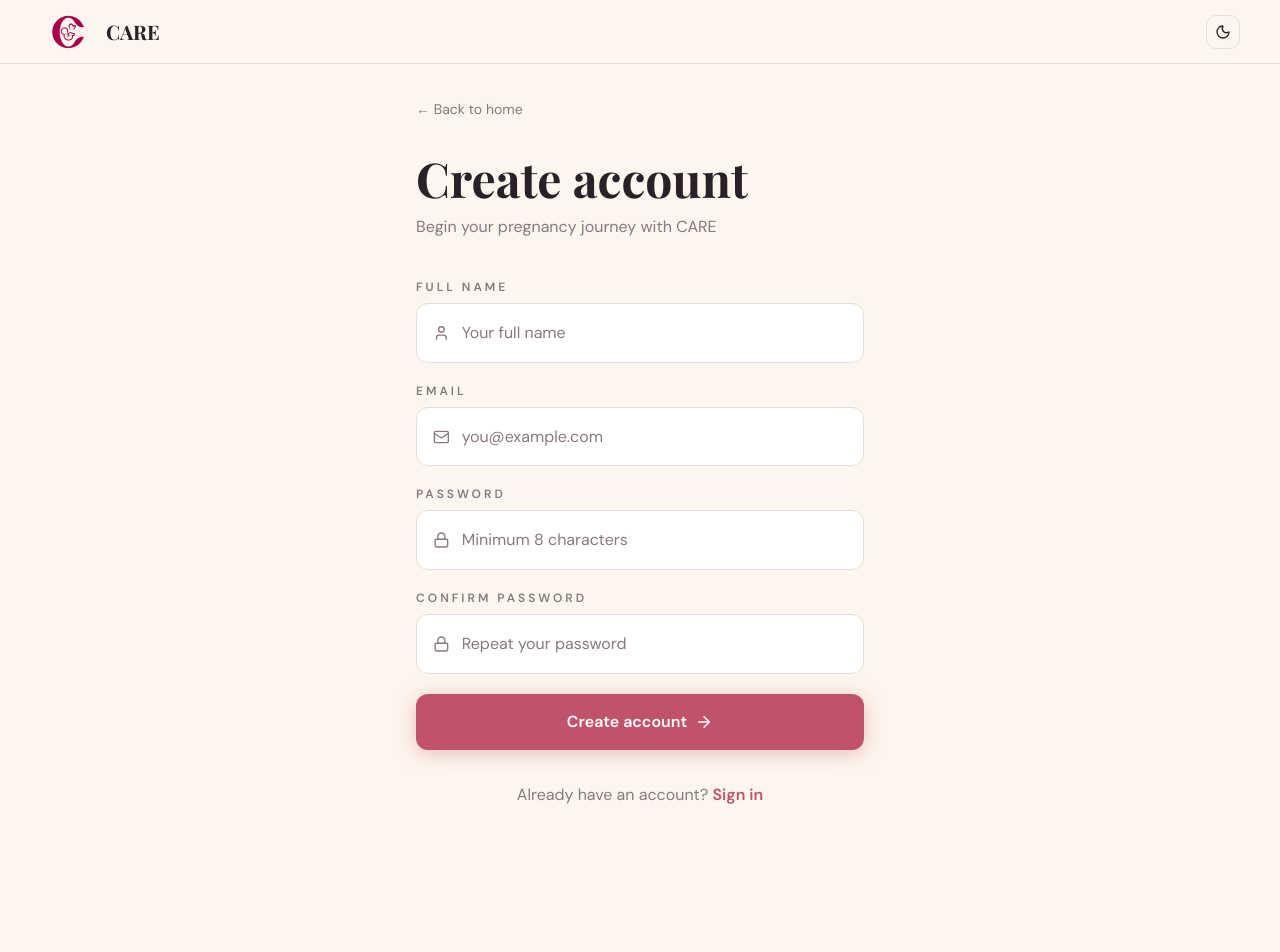
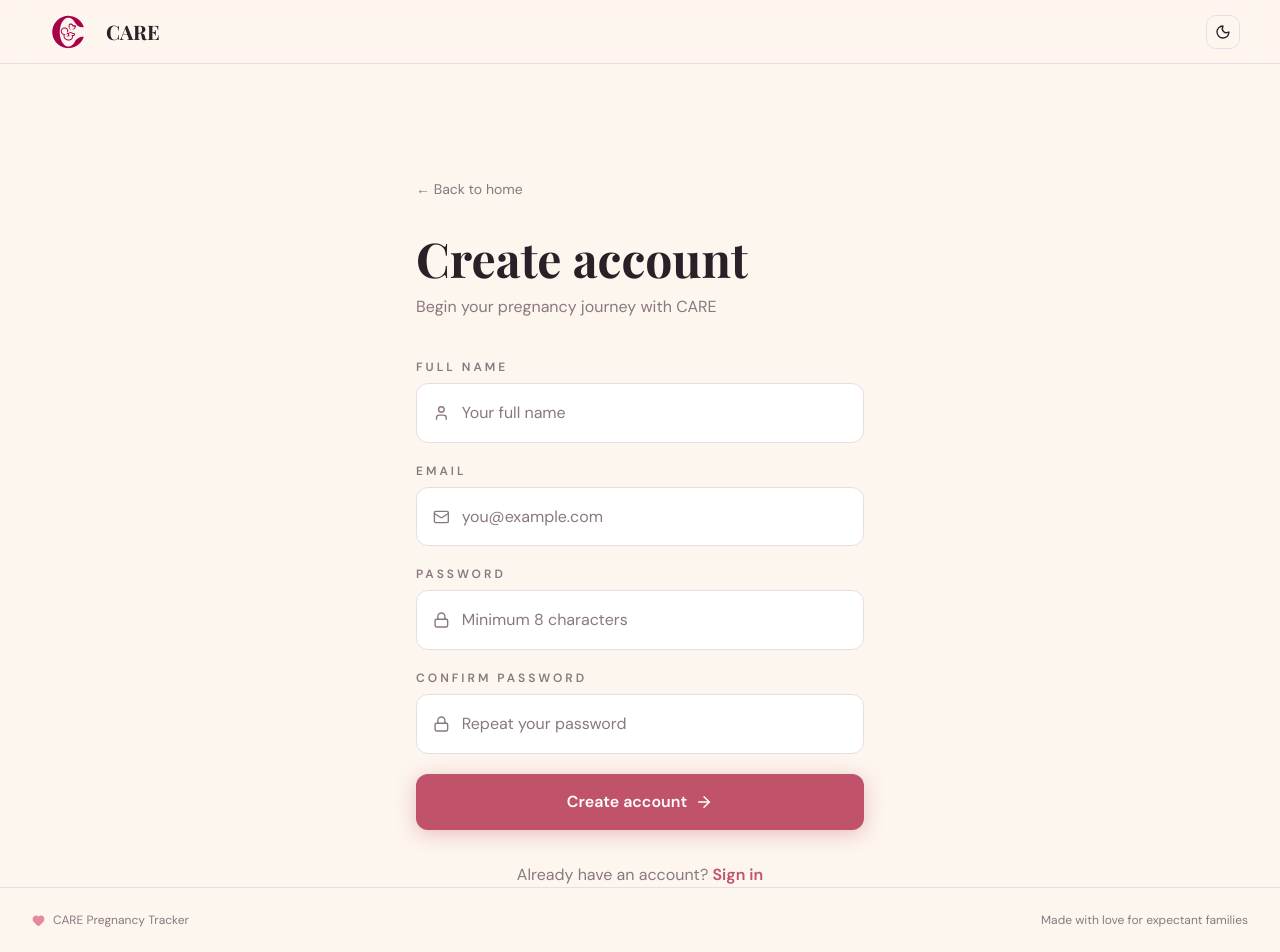
Before and after one commit to tedipermana551/CARE_Capstone_Project, a React (Vite) app: page /register in a window 1280 px wide. Before the commit the page ends 807 px from the top, so only its background shows below. Built offline with nearby package versions, Linux system fonts and the light colour scheme; a web font is replaced by a local one.

Commit message:
app layout $ button

```diff
--- /dev/null
+++ b/src/components/layout/AppLayout.jsx
@@ -0,0 +1,47 @@
+import { Link } from 'react-router-dom'
+import { Heart } from 'lucide-react'
+import careLogo from '/CARE.svg'
+import ThemeToggle from '../ui/ThemeToggle'
+
+export default function AppLayout({ children }) {
+return (
+    <div className="min-h-screen bg-cream dark:bg-cream-dark transition-colors duration-300">
+
+      {/* Navbar */}
+    <nav className="fixed top-0 left-0 right-0 bg-cream/90 dark:bg-cream-dark/90 backdrop-blur-md border-b border-border dark:border-border-dark z-50 px-8 md:px-10 flex items-center justify-between h-16">
+
+        <Link
+        to="/"
+        className="flex items-center gap-2.5 no-underline"
+        >
+        <img
+            src={careLogo}
+            alt="CARE Logo"
+            className="w-auto h-14"
+        />
+
+        <span className="font-display font-bold text-xl text-charcoal dark:text-charcoal-dark">
+            CARE
+        </span>
+        </Link>
+
+        <ThemeToggle />
+    </nav>
+
+      {/* Content */}
+    <main className="pt-20">
+        {children}
+    </main>
+
+      {/* Footer */}
+    <footer className="px-8 py-6 border-t border-border dark:border-border-dark flex justify-between items-center text-muted dark:text-muted-dark text-xs flex-wrap gap-3">
+        <div className="flex items-center gap-2">
+        <Heart size={13} fill="#e8899a" color="#e8899a" />
+        <span>CARE Pregnancy Tracker</span>
+        </div>
+
+        <span>Made with love for expectant families</span>
+    </footer>
+    </div>
+)
+}
--- /dev/null
+++ b/src/components/ui/ThemeToggle.jsx
@@ -0,0 +1,17 @@
+import { Moon, Sun } from 'lucide-react'
+import useThemeStore from '../../store/themeStore'
+
+export default function ThemeToggle() {
+const toggleTheme = useThemeStore((state) => state.toggleTheme)
+const isDarkMode = useThemeStore((state) => state.isDarkMode)
+
+return (
+    <button
+    onClick={toggleTheme}
+    className="p-2 rounded-[10px] border border-border dark:border-border-dark text-charcoal dark:text-charcoal-dark hover:border-rose dark:hover:border-rose-dark transition-colors"
+    aria-label="Toggle theme"
+    >
+    {isDarkMode ? <Sun size={16} /> : <Moon size={16} />}
+    </button>
+)
+}
--- a/src/pages/LoginPage.jsx
+++ b/src/pages/LoginPage.jsx
@@ -1,33 +1,19 @@
 import React from 'react'
-import { Link } from 'react-router-dom'
-import { ArrowRight, Lock, Mail, Moon, Sun } from 'lucide-react'
-import useThemeStore from '../store/themeStore'
-import careLogo from '/CARE.svg'
+import { Link, useNavigate } from 'react-router-dom'
+import { ArrowRight, Lock, Mail } from 'lucide-react'
+import AppLayout from '../components/layout/AppLayout'
 
 export default function LoginPage() {
+const navigate = useNavigate();
+
+const handleSubmit = (e) => {
+    e.preventDefault();
+    console.log("Login sukses!");
+    navigate('/dashboard');
+};
+
 return (
-    <div className="min-h-screen bg-cream dark:bg-cream-dark transition-colors duration-300">
-
-      {/* Navbar */}
-    <nav className="fixed top-0 left-0 right-0 bg-cream/90 dark:bg-cream-dark/90 backdrop-blur-md border-b border-border dark:border-border-dark z-50 px-8 md:px-10 flex items-center justify-between h-16">
-        <div className="flex items-center gap-2.5">
-        <img src={careLogo} alt="CARE Logo" className="w-auto h-14" />
-        <span className="font-display font-bold text-xl text-charcoal dark:text-charcoal-dark">
-            CARE
-        </span>
-        </div>
-
-        <button
-        onClick={useThemeStore((state) => state.toggleTheme)}
-        className="p-2 rounded-[10px] border border-border dark:border-border-dark text-charcoal dark:text-charcoal-dark"
-        >
-        {useThemeStore((state) => state.isDarkMode)
-            ? <Sun size={16} />
-            : <Moon size={16} />
-        }
-        </button>
-    </nav>
-
+    <AppLayout>
       {/* Form */}
     <div className="min-h-screen flex items-center justify-center px-6 pt-24">
         <div className="w-full max-w-md">
@@ -47,7 +33,7 @@ return (
             Sign in to continue your journey
         </p>
 
-        <form className="space-y-5">
+        <form className="space-y-5" onSubmit={handleSubmit}>
 
             <div>
             <label className="block text-xs font-semibold tracking-[3px] text-muted dark:text-muted-dark mb-2">
@@ -61,6 +47,7 @@ return (
                 type="email"
                 placeholder="you@example.com"
                 className="w-full bg-transparent outline-none text-charcoal dark:text-charcoal-dark placeholder:text-muted dark:placeholder:text-muted-dark"
+                required
                 />
             </div>
             </div>
@@ -77,6 +64,7 @@ return (
                 type="password"
                 placeholder="Your password"
                 className="w-full bg-transparent outline-none text-charcoal dark:text-charcoal-dark placeholder:text-muted dark:placeholder:text-muted-dark"
+                required
                 />
             </div>
             </div>
@@ -101,6 +89,6 @@ return (
 
         </div>
     </div>
-    </div>
+    </AppLayout>
 )
 }
--- a/src/pages/RegisterPage.jsx
+++ b/src/pages/RegisterPage.jsx
@@ -1,41 +1,17 @@
 import React from 'react'
-import { Link } from 'react-router-dom'
+import { Link, useNavigate } from 'react-router-dom'
 import {
 ArrowRight,
 Lock,
 Mail,
 User,
-Moon,
-Sun,
 } from 'lucide-react'
 
-import useThemeStore from '../store/themeStore'
-import careLogo from '/CARE.svg'
+import AppLayout from '../components/layout/AppLayout'
 
 export default function RegisterPage() {
 return (
-    <div className="min-h-screen bg-cream dark:bg-cream-dark transition-colors duration-300">
-
-      {/* Navbar */}
-    <nav className="fixed top-0 left-0 right-0 bg-cream/90 dark:bg-cream-dark/90 backdrop-blur-md border-b border-border dark:border-border-dark z-50 px-8 md:px-10 flex items-center justify-between h-16">
-        <div className="flex items-center gap-2.5">
-        <img src={careLogo} alt="CARE Logo" className="w-auto h-14" />
-
-        <span className="font-display font-bold text-xl text-charcoal dark:text-charcoal-dark">
-            CARE
-        </span>
-        </div>
-
-        <button
-        onClick={useThemeStore((state) => state.toggleTheme)}
-        className="p-2 rounded-[10px] border border-border dark:border-border-dark text-charcoal dark:text-charcoal-dark"
-        >
-        {useThemeStore((state) => state.isDarkMode)
-            ? <Sun size={16} />
-            : <Moon size={16} />
-        }
-        </button>
-    </nav>
+    <AppLayout>
 
       {/* Form */}
     <div className="min-h-screen flex items-center justify-center px-6 pt-24">
@@ -147,6 +123,6 @@ return (
 
         </div>
     </div>
-    </div>
+    </AppLayout>
 )
 }
```
